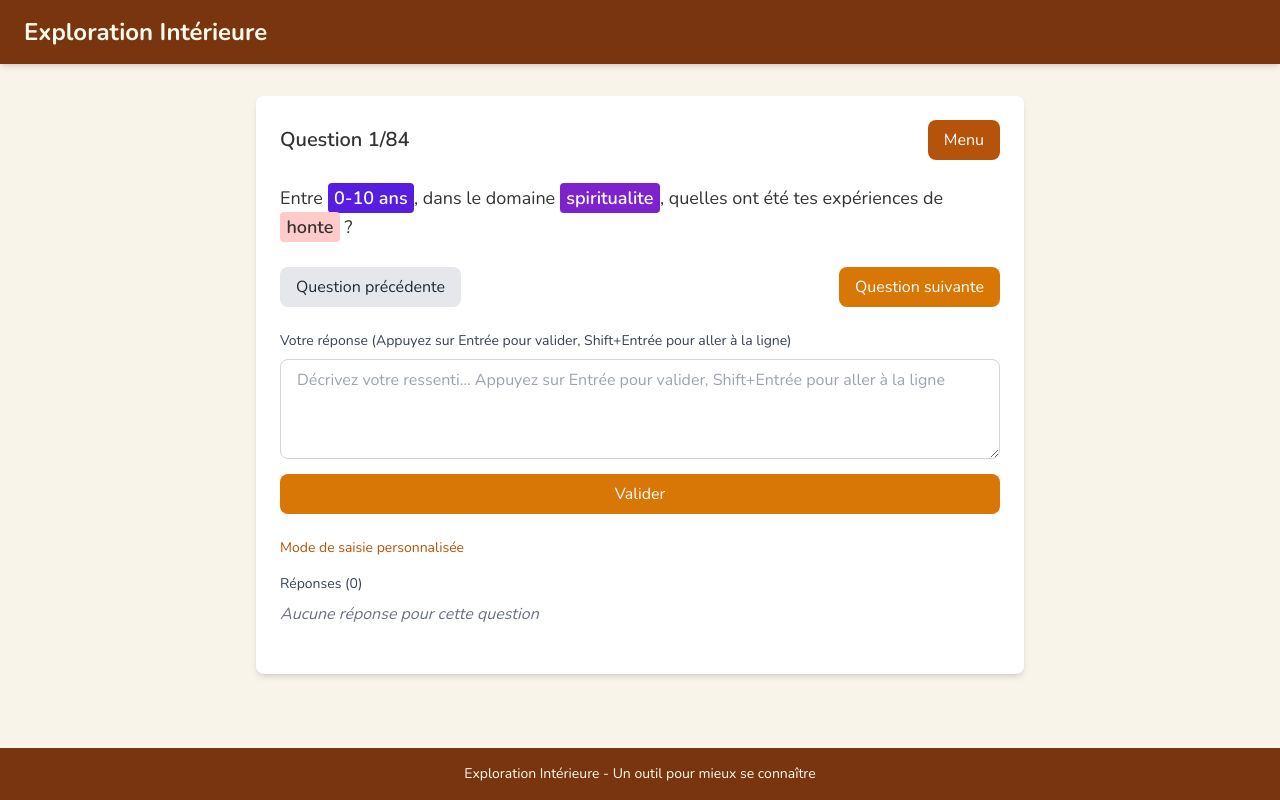
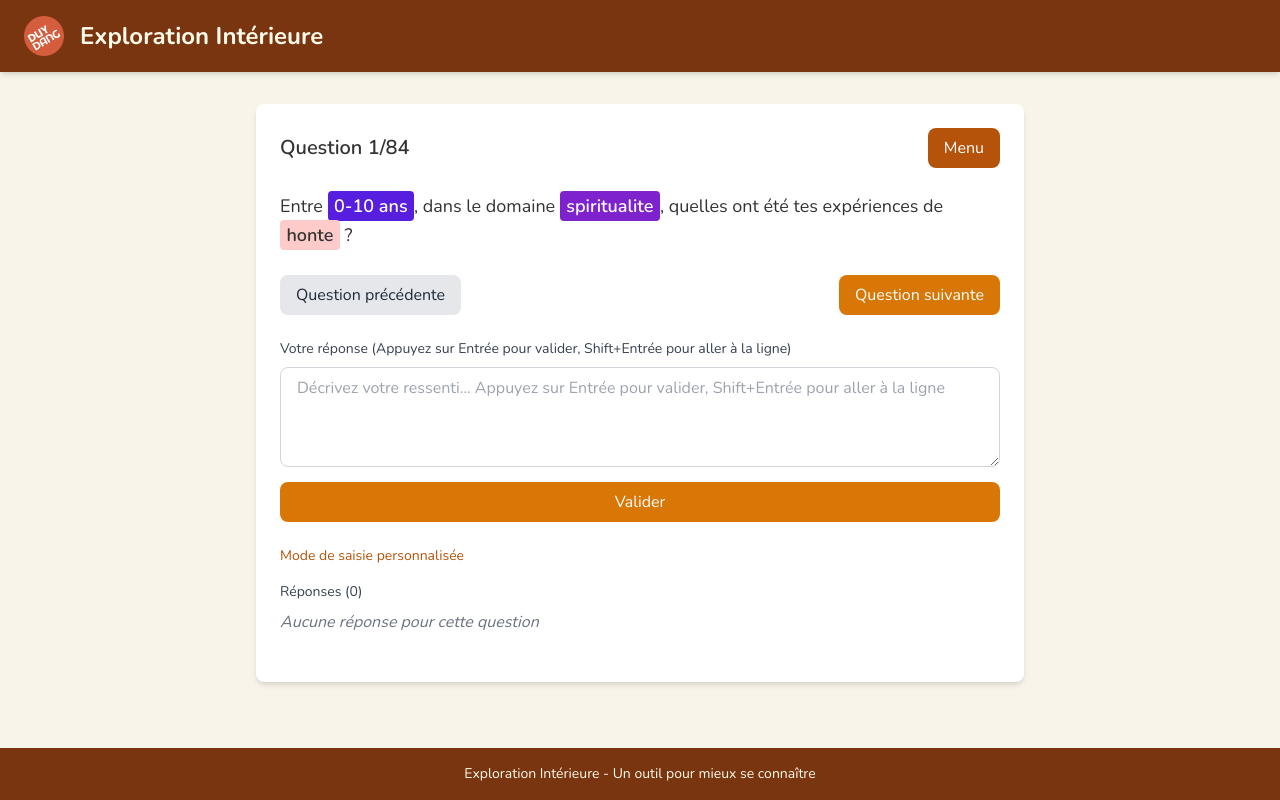
Before and after one commit to Aujourduy/hontes-culpabilites, a plain HTML site: page index.html in a window 1280 px wide. Drawn offline with nearby package versions, Linux system fonts and the light colour scheme.

Commit message:
ajout logo

```diff
--- a/index.html
+++ b/index.html
@@ -97,9 +97,12 @@
 <body class="min-h-screen flex flex-col">
     <header class="bg-amber-900 text-amber-50 py-4 px-6 shadow-md">
         <div class="container mx-auto flex justify-between items-center">
+          <div class="flex items-center gap-4">
+            <img src="ton-logo.png" alt="Logo" class="h-10 w-auto" />
             <h1 class="text-2xl font-bold">Exploration Intérieure</h1>
+          </div>
         </div>
-    </header>
+      </header>
 
     <main class="flex-grow container mx-auto px-4 py-8">
         <!-- Question View -->
```
